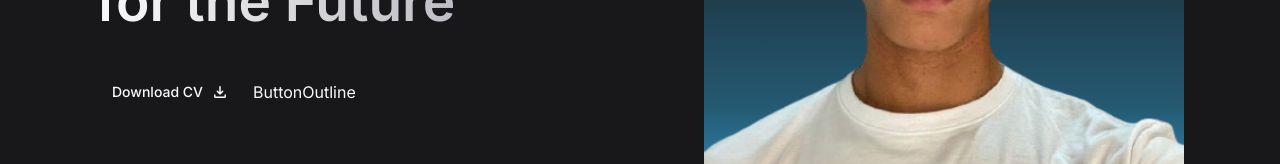
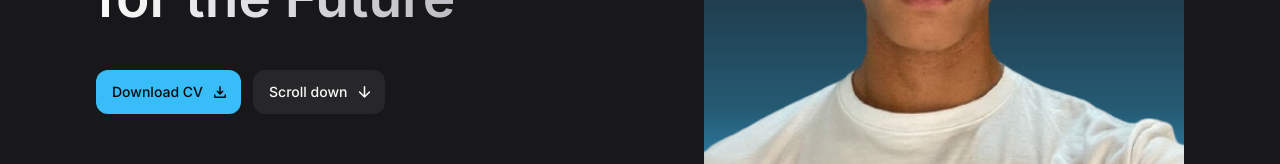
Before and after one commit to Victor-Sarti/portfolio, a React (Vite) app: page / in a window 1280 px wide. Shown: the part 515-679 px from the top of the page. Built offline with nearby package versions, Linux system fonts and the light colour scheme.

Commit message:
feat: ButtonOutline

```diff
--- a/src/components/Button.jsx
+++ b/src/components/Button.jsx
@@ -13,8 +13,9 @@ classes
         return(
             <a href={href}
             target={target}
-            className={ "btn btn-primary" + classes}
-             > {label}
+            className={ "btn btn-primary " + classes}
+             >
+             {label}
              {icon ?
             <span className="material-symbols-rounded" aria-hidden= "true"> {icon}</span>
             : undefined
@@ -23,7 +24,7 @@ classes
         )
     }else{
         return(
-            <button className={"btn btn-primary" + classes}>
+            <button className={"btn btn-primary " + classes}>
             {label}
 
             {icon ?
@@ -34,7 +35,7 @@ classes
         )
     }
 }
-ButtonPrimary.prototype = {
+ButtonPrimary.PropTypes = {
     label: PropTypes.string.isRequired,
     href:PropTypes.string,
     target: PropTypes.string,
@@ -42,6 +43,48 @@ ButtonPrimary.prototype = {
     classes: PropTypes.string
 }
 
+
+const ButtonOutline  = ({
+    href,
+    target = '_self',
+    label,
+    icon,
+    classes
+    }) => {
+        if(href){
+            return(
+                <a href={href}
+                target={target}
+                className={ "btn btn-outline " + classes}
+                 >
+                 {label}
+                 {icon ?
+                <span className="material-symbols-rounded" aria-hidden= "true"> {icon}</span>
+                : undefined
+                }
+                 </a>
+            )
+        }else{
+            return(
+                <button className={"btn btn-outline " + classes}>
+                {label}
+
+                {icon ?
+                <span className= "material-symbols-rounded" aria-hidden= "true"> {icon}</span>
+                : undefined
+                }
+                 </button>
+            )
+        }
+    }
+    ButtonOutline.PropTypes = {
+        label: PropTypes.string.isRequired,
+        href:PropTypes.string,
+        target: PropTypes.string,
+        icon: PropTypes.string,
+        classes: PropTypes.string
+    }
+
 export {
-    ButtonPrimary
+    ButtonPrimary,ButtonOutline
 }
--- a/src/components/Hero.jsx
+++ b/src/components/Hero.jsx
@@ -1,7 +1,7 @@
 import React from 'react'
 import   perfil from '../assets/Eu.png'
 
-import { ButtonPrimary } from './Button'
+import { ButtonPrimary, ButtonOutline } from './Button'
 const Hero = () => {
   return (
     <section id='home' className='pt-28 lg:pt-36'>
@@ -27,7 +27,10 @@ const Hero = () => {
                 label="Download CV"
                 icon="download"/>
 
-                    ButtonOutline
+                    <ButtonOutline
+                    href="#about"
+                    label="Scroll down"
+                    icon="arrow_downward"/>
                 </div>
             </div>
 
```
